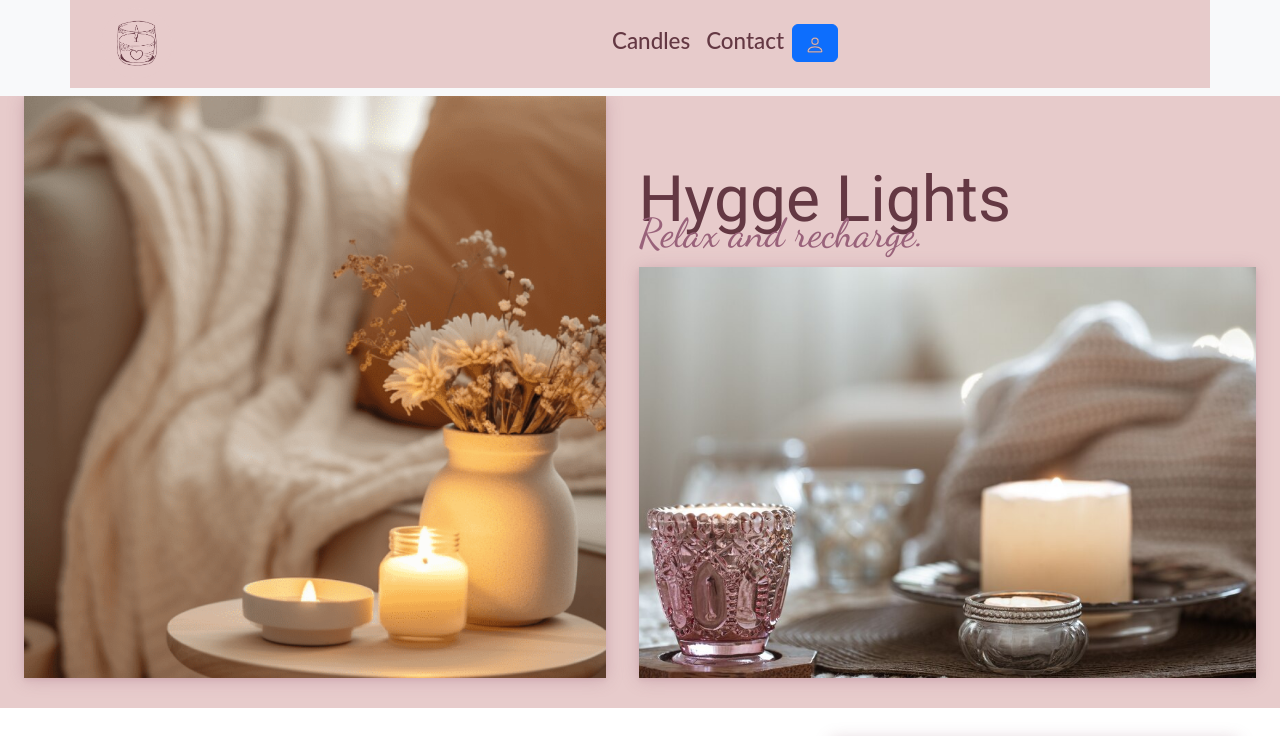
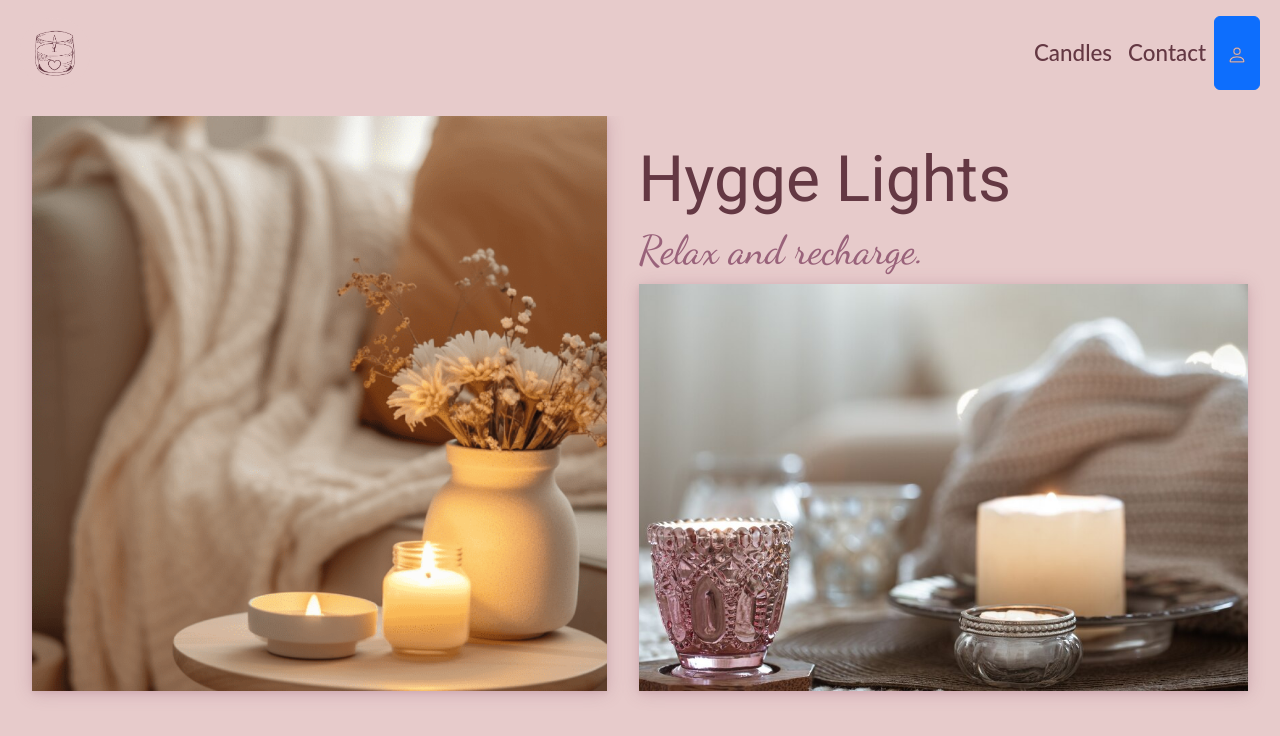
Before and after one commit to VeronicaVez/candlesEcommerce-client, a React (Vite) app: page / in a window 1280 px wide. Shown: the top 736 px of the page. Built offline with nearby package versions, Linux system fonts and the light colour scheme; a web font is replaced by a local one.

Commit message:
changes style Navbar and Homepage

```diff
--- a/src/App.css
+++ b/src/App.css
@@ -1,5 +1,6 @@
 .App{
-  margin: -10px -8px;
+  margin: -10px 0px;
   color: #643843;
   font-family: "Lato", sans-serif;
+  width: 100%
 }
--- a/src/components/Navbar/Navbar.css
+++ b/src/components/Navbar/Navbar.css
@@ -1,32 +1,38 @@
 .NavBar {
-    display: flex;
-    justify-content: space-between;
-    align-items: center;
-    padding: 10px 20px;
+    background-color: #E7CBCB;
+    display: inline-flex;
+}
+
+.modal-menu{
+    background-color: #E7CBCB;
+    text-decoration: none;
+    font-size: 1.4rem;
+    color: #643843;
+}
+
+.navbar-toggler.collapsed{
+    border: 1px solid #643843;
+    padding: 10px 10px;
+    margin-right: 30px;
+}
+
+.NavBar a {
+    text-decoration: none;
+    font-size: 1.4rem;
+    color: #643843;
+    font-weight: 500;
+    padding: 20px;
     background-color: #E7CBCB;
 }
 
-.NavBar a {
-    display: inline-flex;
-    text-decoration: none;
-    font-size: 1.4rem;
-    color:#643843;
-    font-weight: 500;
-}
-
-.NavBar a:hover{
+.NavBar a:hover {
     font-weight: 700;
-}
-
-
-.NavBar svg:hover {
-    stroke-width: 1;
-    width:21px;
-    height:21px
+    color: #643843;
+    background-color: #E7CBCB;
 }
 
 .logo{
-    width:40%;
+    width:20%;
 }
 
 @media screen and (min-width:992px) {
@@ -34,7 +40,21 @@
         width: 15%;
     }
 
-    .NavBar a {
-        padding: 0px 20px;
-    }
+    .NavBar svg:hover {
+            stroke-width: 1;
+        }
+
+    .navbar-link {
+            display: flex;
+            justify-content: flex-end;
+            align-items: center;
+            padding-right: 20px;
+        }
+
+    .modal-menu {
+            display: flex;
+            justify-content: flex-end;
+            align-items: center;
+            margin-right: 20px;
+        }
 }
--- a/src/components/Navbar/Navbar.jsx
+++ b/src/components/Navbar/Navbar.jsx
@@ -1,4 +1,3 @@
-import Container from "react-bootstrap/Container"
 import Nav from "react-bootstrap/Nav"
 import Navbar from "react-bootstrap/Navbar"
 import { Link } from "react-router-dom"
@@ -7,25 +6,36 @@
 import { useContext } from "react"
 import { AuthContext } from "./../../context/auth.context"
 import LoginModal from "./../LoginModal/LoginModal"
+import { useState } from "react"
+import Offcanvas from "react-bootstrap/Offcanvas"
 
 function NavBar() {
   const { isLoggedIn, user } = useContext(AuthContext)
+  const [showOffcanvas, setShowOffcanvas] = useState(false)
+
+  const handleOffcanvasClose = () => setShowOffcanvas(false)
+
+  const expand = "md"
 
   return (
-    <Navbar expand="lg" className="bg-body-tertiary">
-      <Container className="NavBar">
-        <Navbar.Brand href="/">
-          <img src={logo} alt="Logo" className="logo" />
-        </Navbar.Brand>
-        <Navbar.Collapse id="basic-navbar-nav">
-          <Nav className="me-auto">
+    <Navbar expand="md" className="NavBar">
+      <Link to={"/"}>
+        <img src={logo} alt="Logo" className="logo" />
+      </Link>
+      <Navbar.Toggle aria-controls={`offcanvasNavbar-expand-${expand}`} />
+      <Navbar.Offcanvas
+        id={`offcanvasNavbar-expand-${expand}`}
+        aria-labelledby={`offcanvasNavbarLabel-expand-${expand}`}
+        placement="end"
+      >
+        <Offcanvas.Body className="modal-menu" placement="end">
+          <Nav>
             <Nav.Link as={Link} to="/candles">
               Candles
             </Nav.Link>
             <Nav.Link as={Link} to="/contact">
               Contact
             </Nav.Link>
-
             {!isLoggedIn && (
               <>
                 <LoginModal />
@@ -65,8 +75,8 @@
               </>
             )}
           </Nav>
-        </Navbar.Collapse>
-      </Container>
+        </Offcanvas.Body>
+      </Navbar.Offcanvas>
     </Navbar>
   )
 }
--- a/src/pages/Homepage/Homepage.css
+++ b/src/pages/Homepage/Homepage.css
@@ -8,7 +8,7 @@
     align-items: flex-end;
     background-color: #E7CBCB;
     width: 100%;
-    padding-bottom: 30px;
+    padding-bottom: 50px;
 }
 
 .left {
@@ -31,7 +31,6 @@
 .right h1{
     font-size:2rem;
     font-family: "Roboto", sans-serif;
-    margin-bottom:-20px;
     font-weight: 400;
     animation-duration: 0.7s;
     animation-name: slideintext-right;
@@ -75,7 +74,6 @@
 }
 
 .info{
-    line-height: 1rem;
     padding: 0px 20px;
     color: #643843;
 }
@@ -113,13 +111,12 @@
     font-size: 1.5rem;
     font-weight: 400;
     color: #99627A;
-    margin-bottom: -10px;
+    padding-top:10px
 }
 
 @media screen and (min-width:992px){
     .right h1 {
             font-size: 4rem;
-            margin-bottom: -30px;
         }
 
     .subtitle-homepage {
```
